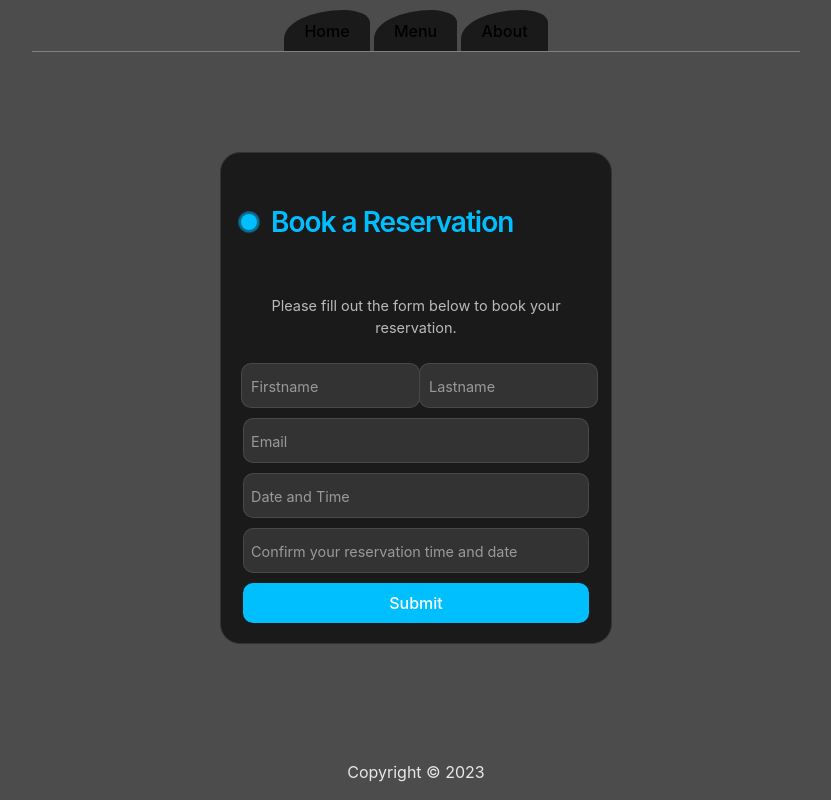
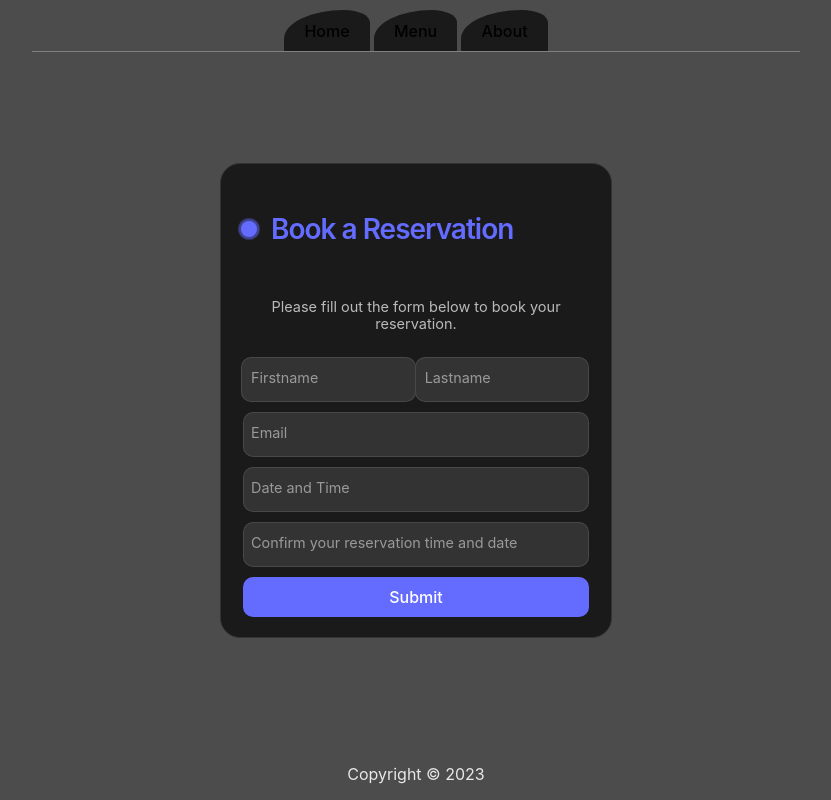
Before and after one commit to SalamanderCtesiphon/resturant-landing-page, a React (Vite) app: page /res in a window 1280 px wide. Shown: the whole page, without its empty margins (224-1055 px from the left). Built offline with nearby package versions, Linux system fonts and the light colour scheme.

Commit message:
finalized some of the rough styling

```diff
--- a/src/App.css
+++ b/src/App.css
@@ -83,7 +83,7 @@ small {
   display: flex;
   align-items: center;
   padding-left: 30px;
-  color: #00bfff;
+  color: #646cff;
 }
 
 .title::before {
@@ -105,30 +105,17 @@ small {
   width: 16px;
   border-radius: 50%;
   left: 0px;
-  background-color: #00bfff;
+  background-color: #646cff;
 }
 
-.message,
-.signin {
+.message {
   font-size: 14.5px;
   color: rgba(255, 255, 255, 0.7);
 }
 
-.signin {
-  text-align: center;
-}
-
-.signin a:hover {
-  text-decoration: underline royalblue;
-}
-
-.signin a {
-  color: #00bfff;
-}
-
 .flex {
   display: flex;
-  width: 100%;
+  width: 97.5%;
   gap: 6px;
 }
 
@@ -163,7 +150,7 @@ small {
 
 .form label .input:focus + span,
 .form label .input:valid + span {
-  color: #00bfff;
+  color: #646cff;
   top: 0px;
   font-size: 0.7em;
   font-weight: 600;
@@ -181,11 +168,11 @@ small {
   color: #fff;
   font-size: 16px;
   transform: .3s ease;
-  background-color: #00bfff;
+  background-color: #646cff;
 }
 
 .submit:hover {
-  background-color: #00bfff96;
+  background-color: #5b63fe;
   color: #fff;
 }
 
@@ -200,3 +187,8 @@ small {
     opacity: 0;
   }
 }
+
+h3 {
+  margin-top: -16px;
+  margin-bottom: -16px;
+}
--- a/src/index.css
+++ b/src/index.css
@@ -3,7 +3,6 @@
   padding: 0;
   box-sizing: border-box;
   font-family: Inter, system-ui, Avenir, Helvetica, Arial, sans-serif;
-  line-height: 1.5;
   font-weight: 400;
 
   color-scheme: light dark;
--- a/src/pages/About.jsx
+++ b/src/pages/About.jsx
@@ -4,12 +4,20 @@ function About() {
   return (
     <>
       <section>
+        <h2>We are Resturant Page!</h2>
+        <h4>welcome to resturant page... </h4>
         <p className="about">
           We are Lorem ipsum dolor sit amet consectetur adipisicing elit. Nihil
           omnis consequuntur, voluptate tempora, esse magnam doloremque ducimus
           laboriosam quod numquam commodi distinctio harum totam a, delectus
           nulla sequi. Ratione, natus.
         </p>
+        <span>
+          Email us:{' '}
+          <a href="http://" target="_blank" rel="noopener noreferrer">
+            resturantPage@resturantPage.com
+          </a>
+        </span>
       </section>
     </>
   )
```
